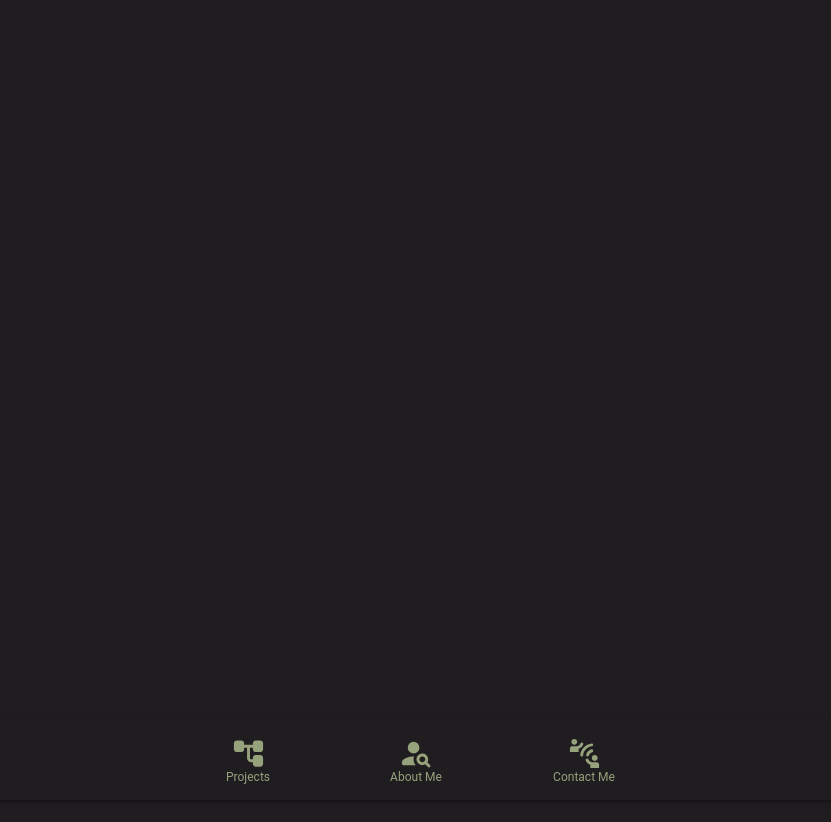
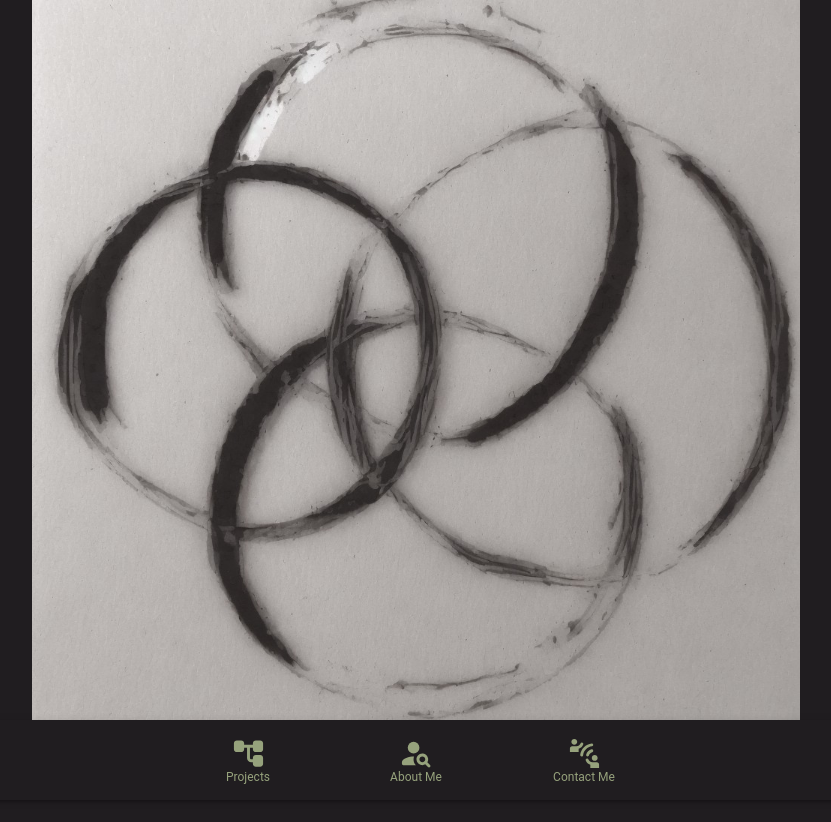
Before and after one commit to MoxUFO/Port_Solidus, a React (Create React App) app: page / in a window 1280 px wide. Shown: the top 822 px of the page, without its empty margins (224-1055 px from the left). Built offline with nearby package versions, Linux system fonts and the light colour scheme.

Commit message:
background image set

```diff
--- /dev/null
+++ b/src/assest/css/Intro.css
@@ -0,0 +1,16 @@
+.intro-bg{
+    margin: 0 auto ;
+  background-color: #201D20;
+  width: 75%;
+  height: 90vh;
+}
+.intro-img{
+    background-image: url('../images/artbreeder-pattern.jpg');
+    background-size: 80%;
+    background-repeat: no-repeat;
+    background-position: center;
+    height: 100%;
+    display: flex;
+    align-items: center;
+    justify-content: center;
+}
--- /dev/null
+++ b/src/componenets/Intro.js
@@ -0,0 +1,10 @@
+import React from 'react'
+import '../assest/css/Intro.css'
+
+export default function Intro() {
+  return (
+    <div className='intro-bg'>
+        <div className='intro-img'></div>
+    </div>
+  )
+}
--- a/src/componenets/PortfolioContainer.js
+++ b/src/componenets/PortfolioContainer.js
@@ -1,12 +1,13 @@
 import React from 'react'
 import NavBar from './NavBar'
+import Intro from './Intro'
 import '../assest/css/PortfolioContainer.css'
 
 
 export default function PortfolioContainer() {
   return (
     <div className='port-container'>
-
+        < Intro />
         <NavBar />
     </div>
   )
```
Also changed, not shown: src/assest/images/artbreeder-pattern.jpg (added).
